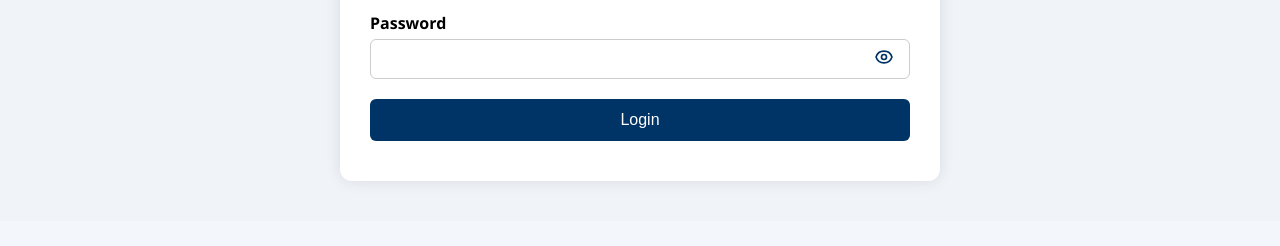
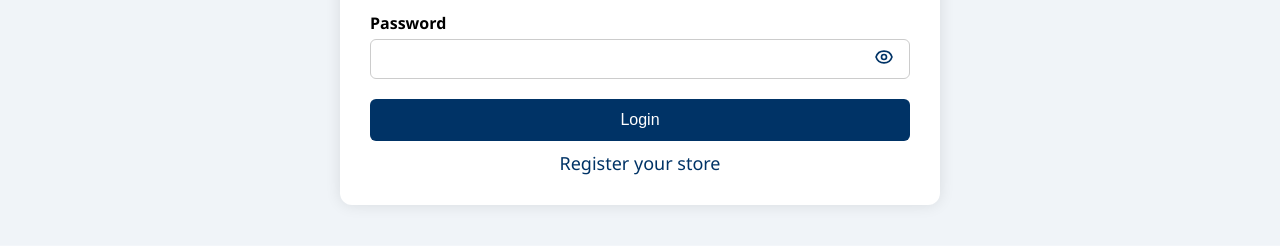
Before and after one commit to emin8999/e-commerceBobo, a plain HTML site: page dashboard/store-login.html in a window 1280 px wide. Shown: the part 256-502 px from the top of the page. Drawn offline with Linux system fonts and the light colour scheme.

Commit message:
add link to store-login page and adjust styles

```diff
--- a/dashboard/store-login.html
+++ b/dashboard/store-login.html
@@ -218,6 +218,9 @@
           </div>
           <button class="button-login" type="submit">Login</button>
           <p class="error-message" id="errorMsg"></p>
+          <div class="reg-store-link">
+            <a href="./store-register.html">Register your store</a>
+          </div>
         </form>
       </div>
     </main>
--- a/dashboard/store-login/store-login.css
+++ b/dashboard/store-login/store-login.css
@@ -91,8 +91,25 @@ input[type="text"] {
   border-radius: 6px;
   cursor: pointer;
   font-size: 1rem;
+  transition: all 0.3s ease;
 }
+.button-login:hover {
+  background-color: rgb(2, 35, 71);
+}
+.reg-store-link {
+  display: flex;
+  justify-content: center;
+}
+.reg-store-link a {
+  text-decoration: none;
+  font-size: 18px;
+  transition: all 0.3s ease;
 
+  color: #003366;
+}
+.reg-store-link a:hover {
+  color: rgb(245, 148, 92);
+}
 .error-message {
   color: red;
   margin-top: 10px;
--- a/dashboard/store-register/store-register.css
+++ b/dashboard/store-register/store-register.css
@@ -69,6 +69,10 @@ textarea {
   border-radius: 6px;
   cursor: pointer;
   font-size: 1rem;
+  transition: all 0.3s ease;
+}
+.button-register:hover {
+  background-color: rgb(2, 35, 71);
 }
 
 .error-message {
```
